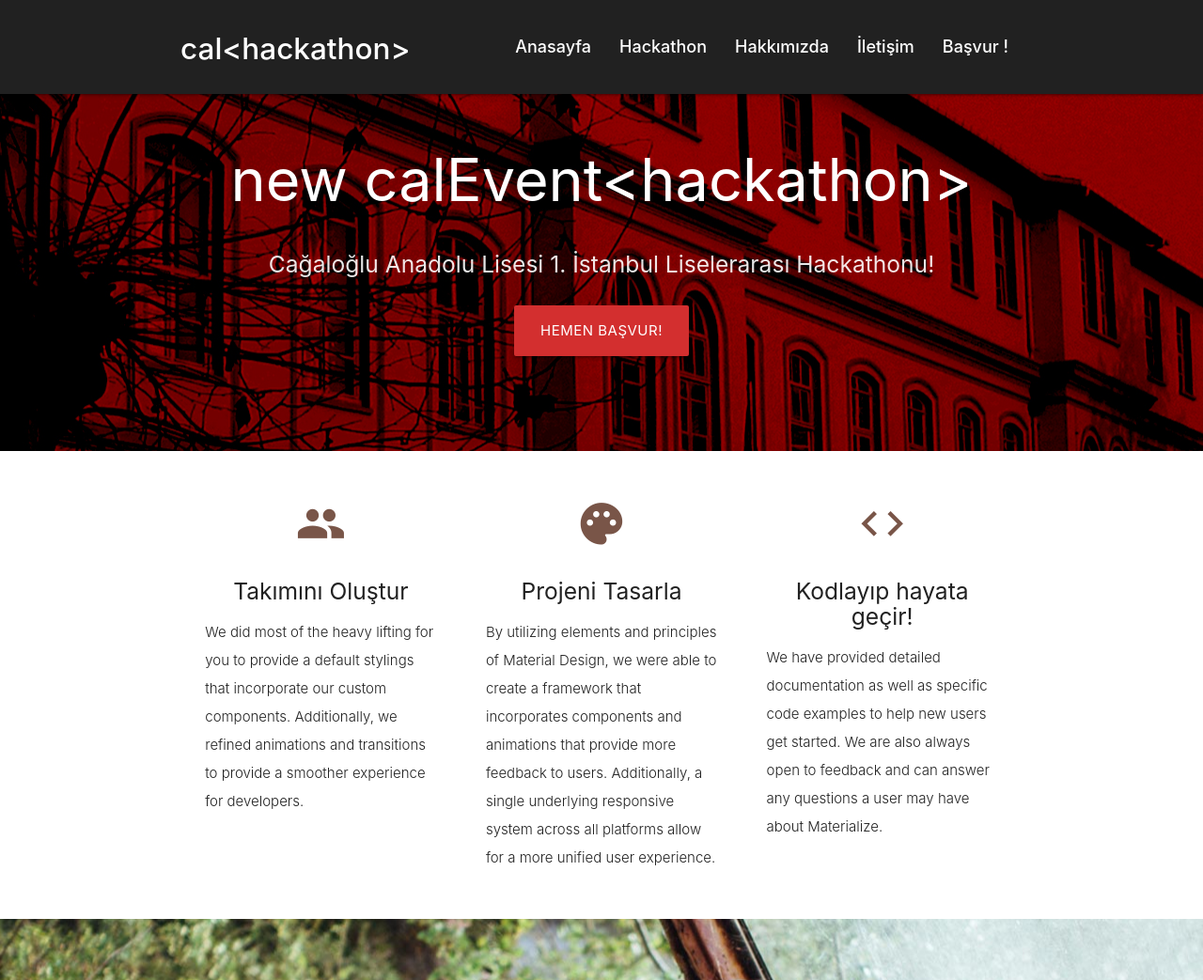
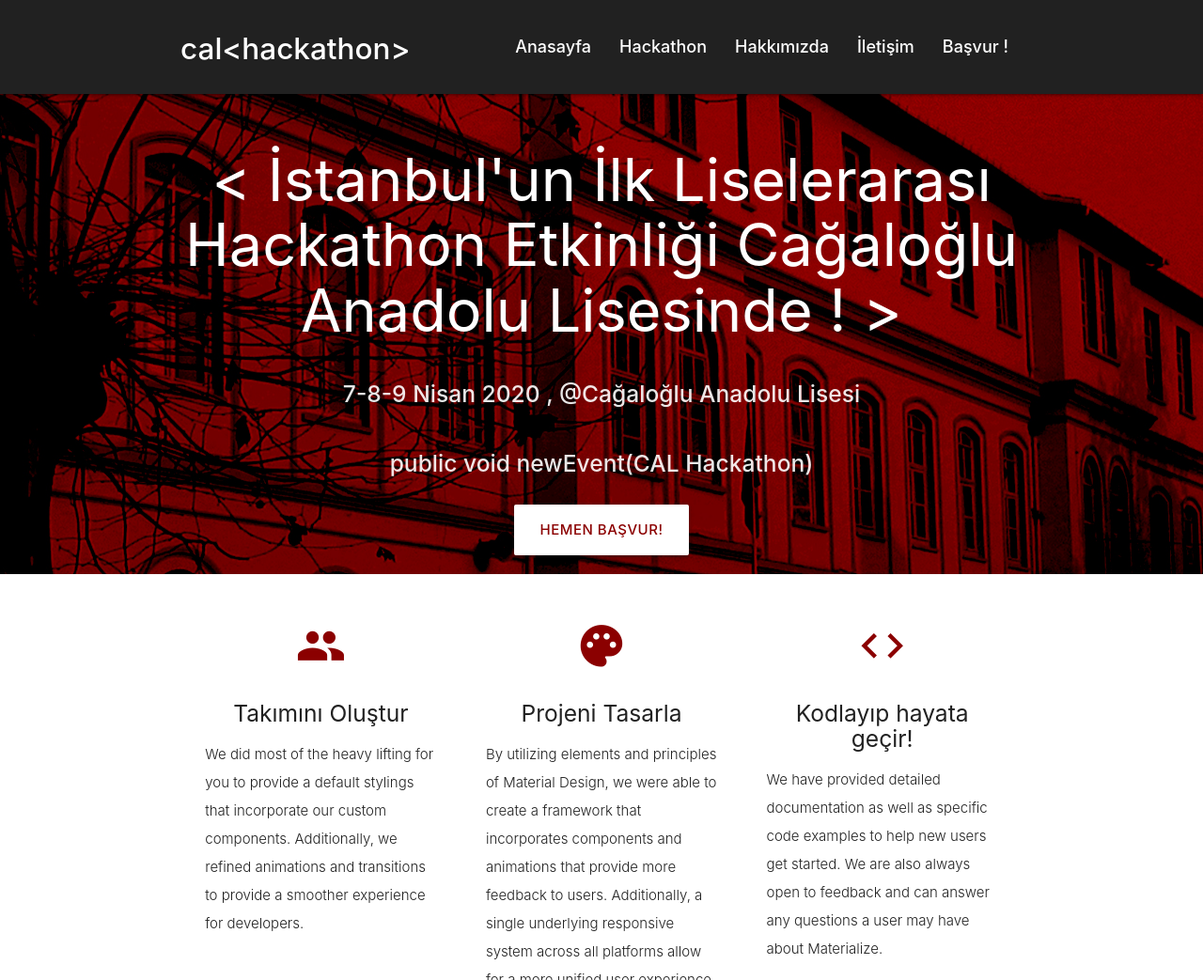
Before and after one commit to tolgaerdonmez/hackathon-website, a plain HTML site: page index.html in a window 1280 px wide. Shown: the top 1043 px of the page at 94% size. Drawn offline with nearby package versions, Linux system fonts and the light colour scheme.

Commit message:
dev can index changed

```diff
--- a/index.html
+++ b/index.html
@@ -42,20 +42,25 @@
                 <div class="container">
                     <br /><br />
                     <h1 class="header center white-text ">
-                        new calEvent&lt;hackathon&gt;
+                        &lt; İstanbul'un İlk Liselerarası Hackathon Etkinliği Cağaloğlu Anadolu Lisesinde ! &gt;
                     </h1>
                     <div class="row center">
                         <h5 class="header col s12 medium">
-                            Cağaloğlu Anadolu Lisesi 1. İstanbul Liselerarası
-                            Hackathonu!
+                            <strong>7-8-9 Nisan 2020 , @Cağaloğlu Anadolu Lisesi</strong>
+                        </h5>
+                    </div>
+                    <div class="row center">
+                        <h5 class="header col s12 medium">
+                            <strong>public void newEvent(CAL Hackathon)</strong>
                         </h5>
                     </div>
                     <div class="row center">
                         <a
                             href="#"
                             id="download-button"
-                            class="btn-large waves-effect waves-light red darken-2"
-                            >Hemen Başvur!</a
+                            class="btn-large waves-effect waves-dark white darken-3"
+                            style="color:darkred"
+                            ><strong>Hemen Başvur!</strong></a
                         >
                     </div>
                     <br /><br />
@@ -72,7 +77,7 @@
                 <div class="row">
                     <div class="col s12 m4">
                         <div class="icon-block">
-                            <h2 class="center brown-text">
+                            <h2 class="center" style="color:darkred">
                                 <i class="material-icons">group</i>
                             </h2>
                             <h5 class="center">Takımını Oluştur</h5>
@@ -89,7 +94,7 @@
 
                     <div class="col s12 m4">
                         <div class="icon-block">
-                            <h2 class="center brown-text">
+                            <h2 class="center" style="color:darkred">
                                 <i class="material-icons">palette</i>
                             </h2>
                             <h5 class="center">Projeni Tasarla</h5>
@@ -108,7 +113,7 @@
 
                     <div class="col s12 m4">
                         <div class="icon-block">
-                            <h2 class="center brown-text">
+                            <h2 class="center" style="color:darkred">
                                 <i class="material-icons">code</i>
                             </h2>
                             <h5 class="center">Kodlayıp hayata geçir!</h5>
```
